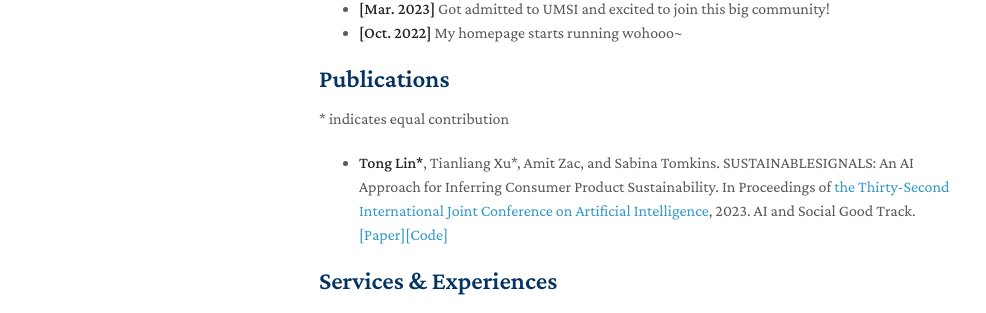
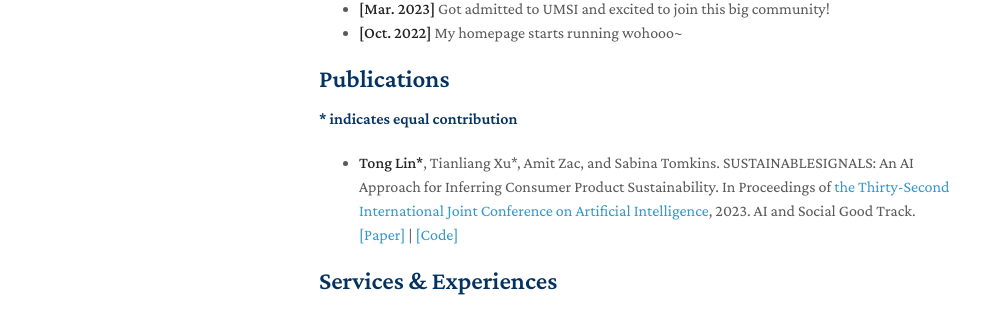
Before and after one commit to francislint/francislint.github.io, a Jekyll site: the page built from index.md, in a window 1280 px wide and 1128 px high. Shown: the part 656-969 px from the top of the window, without its empty margins (151-1137 px from the left). Built offline with Jekyll 4.4.1, drawn with Linux system fonts in a browser that asks for light colours; nearby versions of some CDN libraries; a style sheet for code colours, icons or effects is not loaded; our own code applies the rules of GitHub Pages for plain Markdown files.

```diff
--- a/index.md
+++ b/index.md
@@ -29,10 +29,10 @@ My general research interests focus on the applications of machine learning and
 
 ## Publications
 
-\* indicates equal contribution
+#### \* indicates equal contribution
 
 - **Tong Lin\***, Tianliang Xu\*, Amit Zac, and Sabina Tomkins. SUSTAINABLESIGNALS: An AI Approach for Inferring Consumer Product Sustainability. In Proceedings of [the Thirty-Second International Joint Conference on Artificial Intelligence](https://ijcai-23.org/), 2023. AI and Social Good Track. \
-[[Paper]](https://francislint.github.io/)[[Code]](https://github.com/Sabina321/sustainable_signals)
+[[Paper]](https://francislint.github.io/) | [[Code]](https://github.com/Sabina321/sustainable_signals)
 
 ## Services & Experiences
 
```
